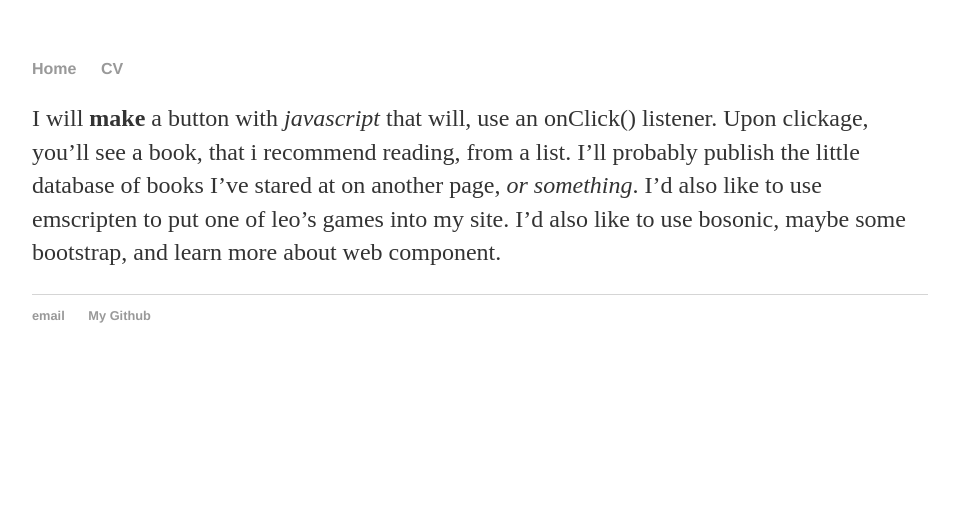
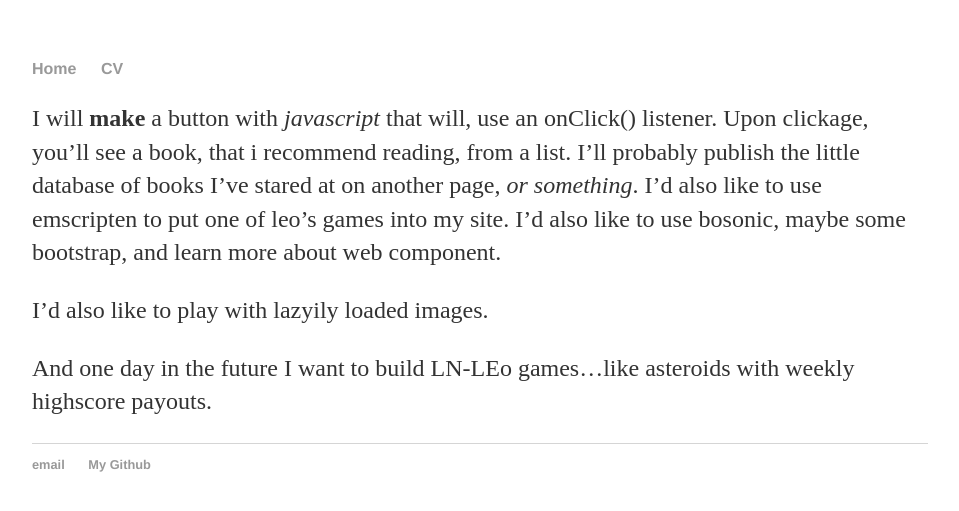
Before and after one commit to paulkania/paulkania.github.io, a Jekyll site: the page built from 2019-11-26-Nothing-Going.md, in a window 1280 px wide. Shown: the top 511 px of the page, without its empty margins (160-1119 px from the left). Built offline with Jekyll 4.4.1, drawn with Linux system fonts in a browser that asks for light colours.

Commit message:
Update 2019-11-26-Nothing-Going.md

```diff
--- a/2019-11-26-Nothing-Going.md
+++ b/2019-11-26-Nothing-Going.md
@@ -8,3 +8,8 @@ I will **make** a button with *javascript* that will, use an onClick() listener.
 Upon clickage, you'll see a book, that i recommend reading, from a list.
 I'll probably publish the little database of books I've stared at on another page, *or something*. I'd also like to use emscripten to put one of leo's games into my site.
 I'd also like to use bosonic, maybe some bootstrap, and learn more about web component.
+
+
+I'd also like to play with lazyily loaded images.
+
+And one day in the future I want to build LN-LEo games...like asteroids with weekly highscore payouts.
```
